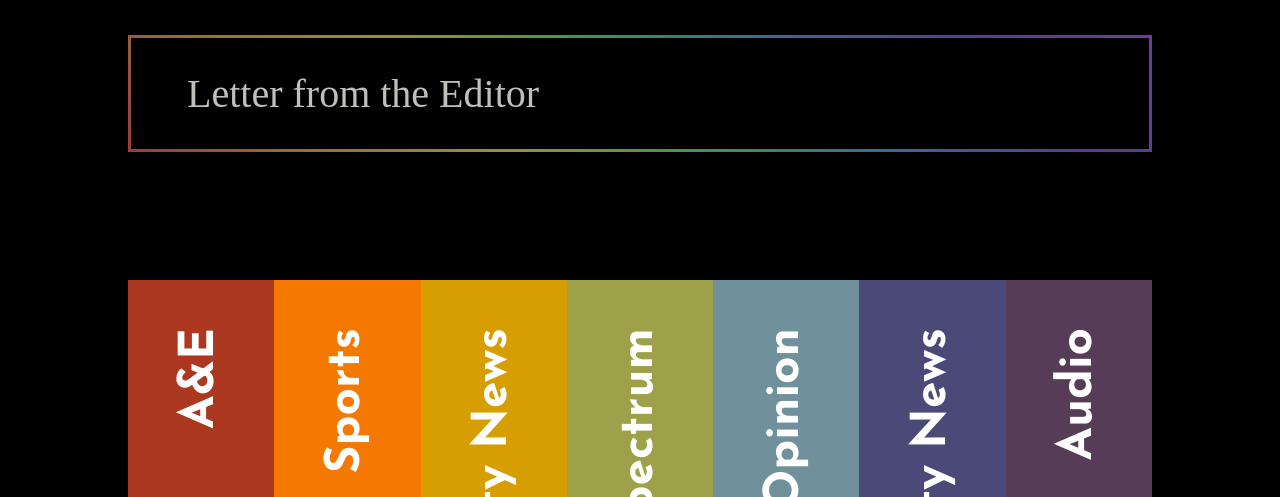
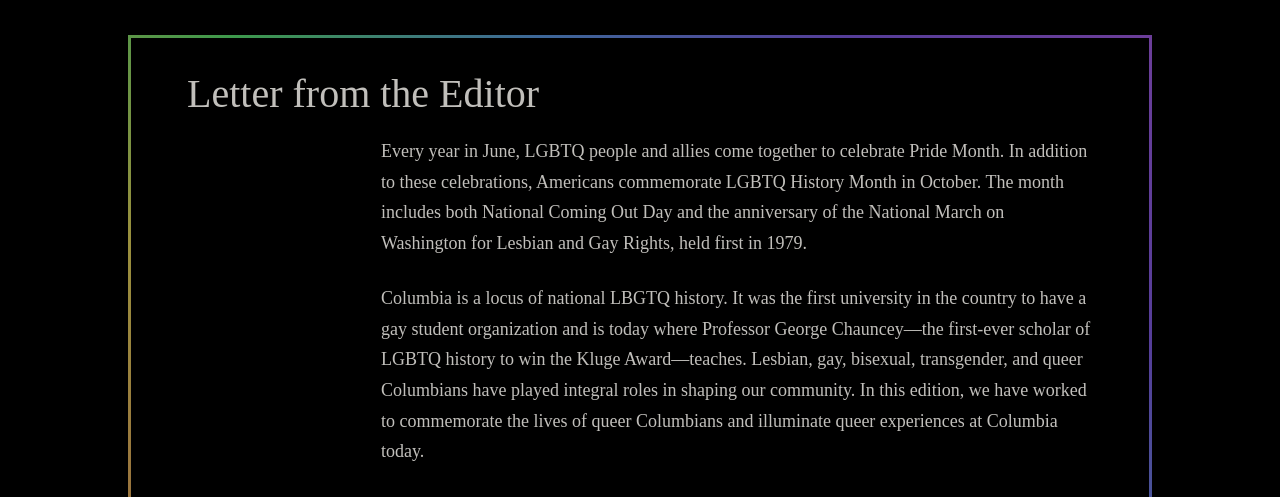
Before and after one commit to spectatorpublishing/lgbt-history-2023, a React (Create React App) app: page / in a window 1280 px wide. Shown: the part 973-1470 px from the top of the page. Built offline with nearby package versions, Linux system fonts and the light colour scheme.

Commit message:
finished navbar and lettereditor styling

```diff
--- a/src/components/LetterEditor.js
+++ b/src/components/LetterEditor.js
@@ -27,6 +27,8 @@
     font-size: 40px;
     font-family: 'DM Serif Text';
     font-weight: 400;
+    padding-bottom: 19px;
+    word-wrap: break-word;
     @media only screen and (max-width: 768px){
         font-size: 18px;
     }
@@ -34,35 +36,55 @@
 
 const Bar = styled.div`
     align-items: center;
-    background-color: black;
 `;
 
 const Body = styled.div`
-    font-size: 1.25rem;
+    padding-left: 194px;
+    color: #C1BFBB;
+    font-size: 18px;
+    font-family: DM Serif Text;
+    font-weight: 400;
+    line-height: 30.71px;
+    word-wrap: break-word;
     margin-bottom: 1.5rem;
     @media only screen and (max-width: 768px){
-        font-size: 1rem;
+        font-size: 12px;
+        padding-left: 13px;
     }
 `;
 
 const Editor = styled.div`
+    padding-left: 194px;
+    color: #C1BFBB;
     margin-top: 1.25rem;
     font-weight: bold;
-    font-size: 1.25rem;
+    font-size: 18px;
+    font-family: DM Serif Text;
+    font-weight: 400;
+    line-height: 30.71px;
+    word-wrap: break-word;
     @media only screen and (max-width: 768px){
-        font-size: 1rem;
+        font-size: 12px;
+        padding-left: 13px;
     }
 `;
 
 const Position = styled.div`
-    font-size: 1.25rem;
+    padding-left: 194px;
+    color: #C1BFBB;
+    font-size: 18px;
+    font-family: DM Serif Text;
+    font-weight: 400;
+    line-height: 30.71px;
+    word-wrap: break-word;
     @media only screen and (max-width: 768px){
-        font-size: 1rem;
+        font-size: 12px;
+        padding-left: 13px;
     }
 `;
 
 const Container = styled.div`
-    background-color: white;
+    background-color: black;
     font-family: Josefin Sans;
     color: rgba(0, 117, 255, 0.8);
     @media only screen and (max-width: 768px){
@@ -102,6 +124,10 @@
             <Border>
                 <Container>
                     <Bar><Title> Letter from the Editor </Title></Bar>
+                    <Body>{p2}</Body>
+                    <Body>{p3}</Body>
+                    <Body>{p4}</Body>
+                    <Body>{p5}</Body>
                 </Container>
             </Border>
         </Wrapper>
--- a/src/components/NavBar.js
+++ b/src/components/NavBar.js
@@ -13,7 +13,7 @@
     display: flex;
     flex-direction: column;
     position: absolute;
-    width: 10rem;
+    width: 15rem;
     top: 2rem;
     right: 1rem;
     @media only screen and (max-width: 768px){
@@ -26,7 +26,12 @@
     cursor: pointer;
     a {
         text-decoration: none;
-        color: gray;
+        color: #C1BFBB;
+        font-size: 20px;
+        font-family: DM Serif Text;
+        font-weight: 400;
+        letter-spacing: 1px;
+        word-wrap: break-word;
         img {
             filter: invert(50%);
         }
--- a/src/components/Rainbow.js
+++ b/src/components/Rainbow.js
@@ -4,6 +4,8 @@
 import theme from '../theme';
 import Article from './Article';
 import { stripes } from '../data/sections';
+
+
 
 const VerticalTitle = styled.div`
     font-size: 3rem;
@@ -76,7 +78,7 @@
     top: ${props => props.sticky ? '0' : 'null'};
     right: ${props => props.sticky ? '0' : 'null'};
     @media only screen and (max-width: 768px){
-        height: 5rem;
+        height: 100%;
     }
 `
 
--- a/src/containers/Home.js
+++ b/src/containers/Home.js
@@ -22,7 +22,6 @@
     justify-content: center;
     align-items: center;
     object-fit: contain;
-    opacity: 0.7;
     padding-top: 5rem;
 
     @media only screen and (max-width: 768px){
@@ -33,6 +32,7 @@
         object-fit: contain;
         height: 100%;
         width: 100%;
+        opacity: 0.7;
     }
 `;
 
@@ -70,9 +70,9 @@
 
     return (
         <HomeContainer>
+            <Illustration><img src={"https://cloudfront-us-east-1.images.arcpublishing.com/spectator/Z4BWW6HGSZAYDJXUYI4FYWCDJU.png"}></img></Illustration>
             <NavBar handleClick={handleClick} />
             <MobileNavBar handleClick={handleClick} />
-            <Illustration><img src={"https://cloudfront-us-east-1.images.arcpublishing.com/spectator/Z4BWW6HGSZAYDJXUYI4FYWCDJU.png"}></img></Illustration>
             <IllustrationMobile><img src={"https://cloudfront-us-east-1.images.arcpublishing.com/spectator/S4PRGHGDZ5GTTKQVUWKFMIQBSY.png"}></img></IllustrationMobile>
             <LetterEditor />
             <div ref={rainbowRef}>
```
Also changed, not shown: package.json (+7 -0 lines), 2 other files (tests, documents, lock files or other folders).
